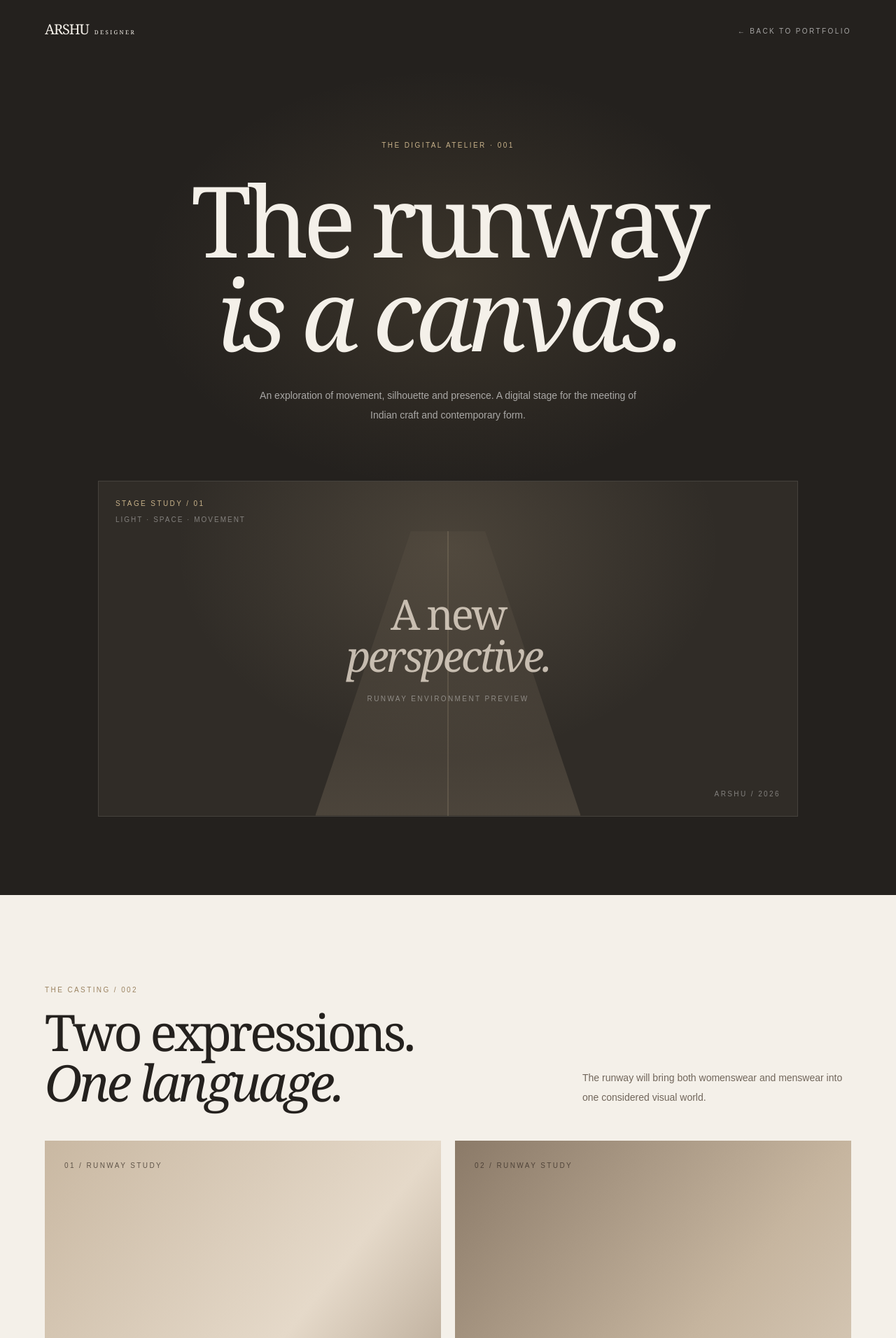
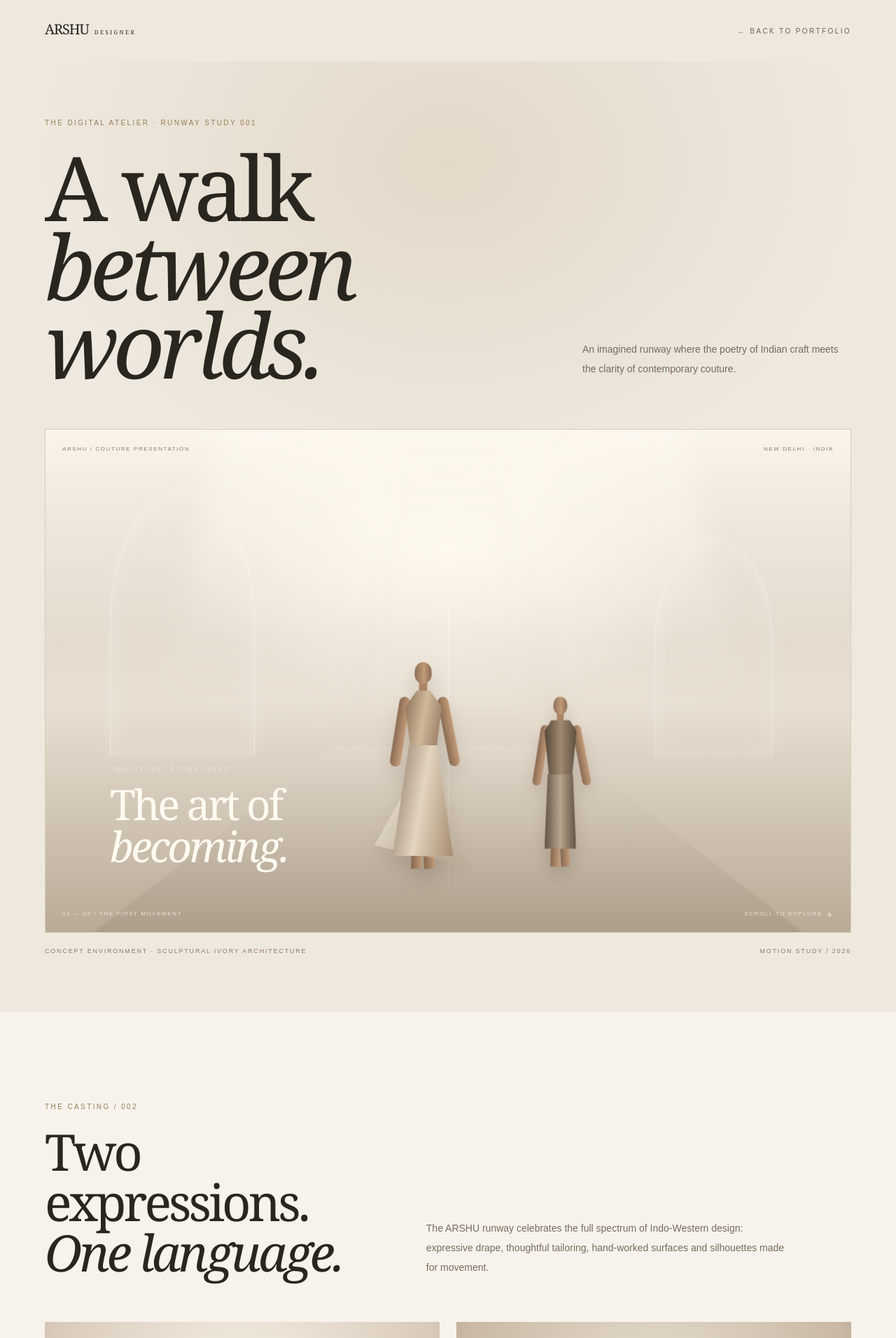
Before and after one commit to fashionportfolio8-dot/arshu-designer, a Next.js app: page /runway in a window 1280 px wide. Shown: the top 1912 px of the page at 70% size. Built offline with nearby package versions, Linux system fonts and the light colour scheme.

Commit message:
Build original ARSHU runway concept page

```diff
--- a/src/app/runway/page.tsx
+++ b/src/app/runway/page.tsx
@@ -1,31 +1,91 @@
-import { ArrowUpRight } from "lucide-react";
+"use client";
 
-const looks = [
-  { number: "01", name: "The feminine silhouette", note: "Fluid drape · sculpted structure · intricate detail", style: "from-[#c9b8a2] via-[#e5d9c9] to-[#8e7b66]" },
-  { number: "02", name: "The masculine silhouette", note: "Tailored form · layered texture · quiet confidence", style: "from-[#8b7a68] via-[#c6b59f] to-[#e6dbcc]" }
-];
+import { ArrowDown, ArrowUpRight, MoveUpRight } from "lucide-react";
+
+function RunwayFigure({ variant }: { variant: "feminine" | "masculine" }) {
+  return (
+    <div className={`runway-figure runway-figure--${variant}`} aria-hidden="true">
+      <span className="figure-head" />
+      <span className="figure-neck" />
+      <span className="figure-body" />
+      <span className="figure-arm figure-arm--left" />
+      <span className="figure-arm figure-arm--right" />
+      <span className="figure-skirt" />
+      <span className="figure-leg figure-leg--left" />
+      <span className="figure-leg figure-leg--right" />
+      <span className="figure-train" />
+    </div>
+  );
+}
 
 export default function RunwayPage() {
-  return <main className="min-h-screen overflow-hidden bg-[#24211e] text-[#f4f0e9]">
-    <header className="flex items-center justify-between px-7 py-7 md:px-16"><a href="/" className="display-title text-xl tracking-[.12em]">ARSHU<span className="ml-2 font-sans text-[8px] tracking-[.3em]">DESIGNER</span></a><a href="/" className="eyebrow text-white/60 transition-colors hover:text-white">← Back to portfolio</a></header>
-    <section className="relative px-7 pb-20 pt-20 text-center md:px-16 md:pb-28 md:pt-28">
-      <div className="pointer-events-none absolute left-1/2 top-0 h-[620px] w-[min(80vw,900px)] -translate-x-1/2 bg-[radial-gradient(ellipse_at_center,rgba(180,154,107,.16),transparent_68%)]"/>
-      <p className="eyebrow relative text-[#c8b28a]">The digital atelier · 001</p>
-      <h1 className="display-title relative mt-8 text-6xl leading-[.95] md:text-[clamp(5rem,11vw,10rem)]">The runway<br/><i>is a canvas.</i></h1>
-      <p className="relative mx-auto mt-9 max-w-xl text-sm leading-7 text-white/60">An exploration of movement, silhouette and presence. A digital stage for the meeting of Indian craft and contemporary form.</p>
-      <div className="relative mx-auto mt-20 flex h-[360px] max-w-[1000px] items-center justify-center overflow-hidden border border-white/10 bg-[#302c27] md:h-[480px]">
-        <div className="absolute inset-0 bg-[radial-gradient(ellipse_at_50%_20%,rgba(207,184,148,.17),transparent_55%)]"/>
-        <div className="absolute bottom-0 left-1/2 h-[85%] w-[38%] -translate-x-1/2 bg-gradient-to-b from-[#bba68a]/5 via-[#bba68a]/10 to-[#bba68a]/20 [clip-path:polygon(36%_0,64%_0,100%_100%,0_100%)]"/>
-        <div className="absolute bottom-0 left-1/2 h-[85%] w-px -translate-x-1/2 bg-[#d6c2a1]/30"/>
-        <div className="absolute left-6 top-6 text-left"><p className="eyebrow text-[#c8b28a]">Stage study / 01</p><p className="mt-2 text-[10px] tracking-[.2em] text-white/40">LIGHT · SPACE · MOVEMENT</p></div>
-        <div className="relative z-10 text-center"><p className="display-title text-4xl text-[#e8ddcf]/80 md:text-6xl">A new<br/><i>perspective.</i></p><p className="eyebrow mt-6 text-white/40">Runway environment preview</p></div>
-        <p className="absolute bottom-6 right-6 eyebrow text-white/40">ARSHU / 2026</p>
-      </div>
-    </section>
-    <section className="bg-[#f4f0e9] px-7 py-24 text-[#24211e] md:px-16 md:py-32"><div className="mx-auto max-w-[1200px]"><div className="mb-12 flex flex-col justify-between gap-5 md:flex-row md:items-end"><div><p className="eyebrow text-[#9a8260]">The casting / 002</p><h2 className="display-title mt-4 text-5xl md:text-7xl">Two expressions.<br/><i>One language.</i></h2></div><p className="max-w-sm text-sm leading-7 text-[#71665b]">The runway will bring both womenswear and menswear into one considered visual world.</p></div>
-      <div className="grid gap-5 md:grid-cols-2">{looks.map((look) => <article key={look.number} className="group"><div className={`relative flex aspect-[4/5] items-end overflow-hidden bg-gradient-to-br ${look.style} p-7 md:p-10`}><span className="absolute left-7 top-7 eyebrow text-[#30271f]/70">{look.number} / Runway study</span><div className="absolute inset-0 bg-gradient-to-t from-[#28221d]/50 via-transparent to-transparent"/><div className="relative text-[#f4f0e9]"><h3 className="display-title text-4xl md:text-5xl">{look.name}</h3><p className="mt-3 text-xs tracking-wide text-white/75">{look.note}</p></div></div></article>)}</div>
-      <div className="mt-14 flex flex-col justify-between gap-5 border-t border-[#c9bfb2] pt-7 md:flex-row md:items-center"><p className="max-w-xl text-xs leading-6 text-[#71665b]">This is the visual direction preview. The final runway scene, model movement and garment imagery will be built around your runway reference image and supplied fashion assets.</p><a href="/final-outfit" className="eyebrow inline-flex items-center gap-3">Explore final looks <ArrowUpRight size={14}/></a></div>
-    </div></section>
-    <footer className="flex flex-col justify-between gap-4 px-7 py-8 md:flex-row md:items-center md:px-16"><p className="eyebrow text-white/40">© 2026 ARSHU DESIGNER</p><a href="/" className="eyebrow text-[#c8b28a]">Return to the beginning ↑</a></footer>
-  </main>;
+  return (
+    <main className="runway-page min-h-screen overflow-hidden bg-[#eee8de] text-[#29251f]">
+      <header className="relative z-20 flex items-center justify-between px-7 py-7 md:px-16">
+        <a href="/" className="display-title text-xl tracking-[.12em]">ARSHU<span className="ml-2 font-sans text-[8px] tracking-[.3em]">DESIGNER</span></a>
+        <a href="/" className="eyebrow text-[#6d6255] transition-colors hover:text-[#29251f]">← Back to portfolio</a>
+      </header>
+
+      <section className="relative px-6 pb-20 pt-14 md:px-16 md:pt-20">
+        <div className="pointer-events-none absolute inset-x-0 top-0 h-[650px] bg-[radial-gradient(ellipse_at_50%_22%,rgba(184,157,117,.2),transparent_66%)]" />
+        <div className="relative mx-auto max-w-[1400px]">
+          <div className="flex flex-col justify-between gap-8 md:flex-row md:items-end">
+            <div>
+              <p className="eyebrow text-[#987d58]">The digital atelier · runway study 001</p>
+              <h1 className="display-title mt-7 text-[clamp(4rem,10vw,9.5rem)] leading-[.88]">A walk<br /><i>between worlds.</i></h1>
+            </div>
+            <p className="max-w-sm pb-2 text-sm leading-7 text-[#766b5e]">An imagined runway where the poetry of Indian craft meets the clarity of contemporary couture.</p>
+          </div>
+
+          <div className="runway-stage relative mt-16 min-h-[580px] overflow-hidden border border-[#d8cdbd] md:min-h-[720px]">
+            <div className="stage-ceiling" />
+            <div className="stage-halo" />
+            <div className="stage-portal stage-portal--left" />
+            <div className="stage-portal stage-portal--right" />
+            <div className="stage-floor" />
+            <div className="stage-centerline" />
+            <div className="stage-caption stage-caption--top"><span>ARSHU / COUTURE PRESENTATION</span><span>NEW DELHI · INDIA</span></div>
+            <div className="stage-light stage-light--one" />
+            <div className="stage-light stage-light--two" />
+            <div className="stage-light stage-light--three" />
+            <div className="stage-model stage-model--one"><RunwayFigure variant="feminine" /></div>
+            <div className="stage-model stage-model--two"><RunwayFigure variant="masculine" /></div>
+            <div className="stage-title">
+              <p className="eyebrow text-[#f1e8da]/70">Tradition, reimagined</p>
+              <p className="display-title mt-3 text-4xl text-[#fffaf1] md:text-6xl">The art of<br /><i>becoming.</i></p>
+            </div>
+            <div className="stage-caption stage-caption--bottom"><span>01 — 02 / THE FIRST MOVEMENT</span><span>SCROLL TO EXPLORE <ArrowDown className="inline" size={12} /></span></div>
+          </div>
+          <div className="mt-5 flex flex-wrap items-center justify-between gap-3 text-[9px] uppercase tracking-[.2em] text-[#8b7c69]"><span>Concept environment · sculptural ivory architecture</span><span>Motion study / 2026</span></div>
+        </div>
+      </section>
+
+      <section className="bg-[#f7f3ec] px-7 py-24 md:px-16 md:py-32">
+        <div className="mx-auto max-w-[1200px]">
+          <div className="grid gap-12 md:grid-cols-[.9fr_1.1fr] md:items-end">
+            <div><p className="eyebrow text-[#987d58]">The casting / 002</p><h2 className="display-title mt-5 text-5xl leading-[.98] md:text-7xl">Two expressions.<br /><i>One language.</i></h2></div>
+            <p className="max-w-lg text-sm leading-7 text-[#766b5e]">The ARSHU runway celebrates the full spectrum of Indo-Western design: expressive drape, thoughtful tailoring, hand-worked surfaces and silhouettes made for movement.</p>
+          </div>
+
+          <div className="mt-16 grid gap-6 md:grid-cols-2">
+            <article className="look-study look-study--feminine">
+              <div className="look-art"><RunwayFigure variant="feminine" /><span className="look-index">01 / WOMENSWEAR</span><span className="look-mark">Drape<br />in motion</span></div>
+              <div className="flex items-start justify-between gap-4 border-b border-[#d9d0c3] py-5"><div><h3 className="display-title text-3xl">The fluid silhouette</h3><p className="mt-2 text-xs text-[#817568]">Sculpted structure · fluid drape · intricate detail</p></div><MoveUpRight size={17} className="mt-1 text-[#987d58]" /></div>
+            </article>
+            <article className="look-study look-study--masculine">
+              <div className="look-art"><RunwayFigure variant="masculine" /><span className="look-index">02 / MENSWEAR</span><span className="look-mark">Quiet<br />confidence</span></div>
+              <div className="flex items-start justify-between gap-4 border-b border-[#d9d0c3] py-5"><div><h3 className="display-title text-3xl">The tailored silhouette</h3><p className="mt-2 text-xs text-[#817568]">Modern proportion · layered texture · craft detail</p></div><MoveUpRight size={17} className="mt-1 text-[#987d58]" /></div>
+            </article>
+          </div>
+
+          <div className="mt-16 flex flex-col justify-between gap-5 border-t border-[#d9d0c3] pt-7 md:flex-row md:items-center">
+            <p className="max-w-xl text-xs leading-6 text-[#766b5e]">This is an original visual concept built with CSS illustration and motion. Final garment photography, detailed 3D models and collection-specific styling can be added when your fashion assets are ready.</p>
+            <a href="/final-outfit" className="eyebrow inline-flex items-center gap-3">Explore final looks <ArrowUpRight size={14} /></a>
+          </div>
+        </div>
+      </section>
+
+      <footer className="flex flex-col justify-between gap-4 px-7 py-8 md:flex-row md:items-center md:px-16"><p className="eyebrow text-[#8b7c69]">© 2026 ARSHU DESIGNER</p><a href="/" className="eyebrow text-[#987d58]">Return to the beginning ↑</a></footer>
+    </main>
+  );
 }
```
